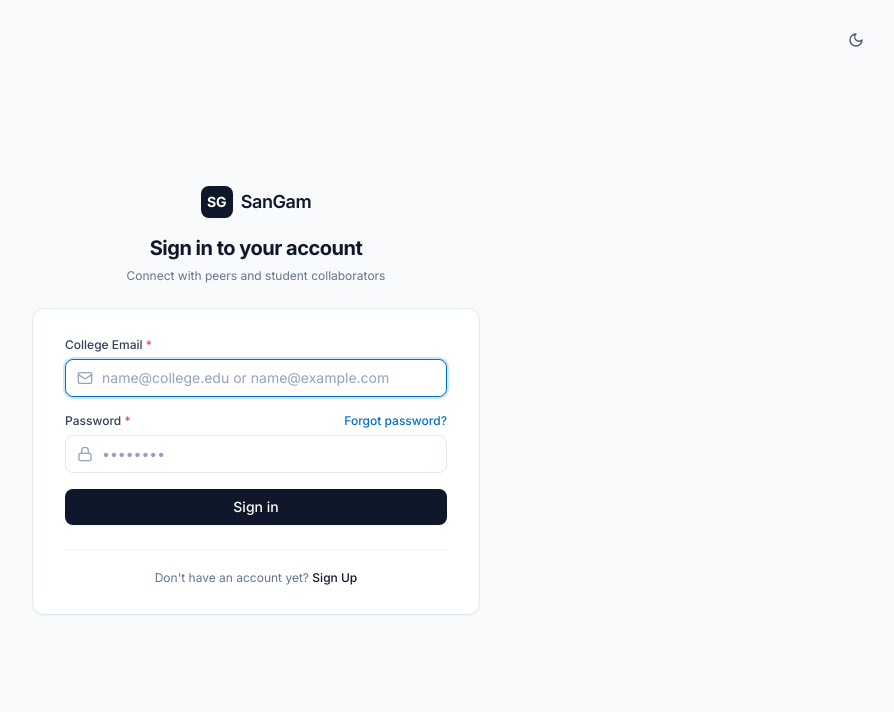
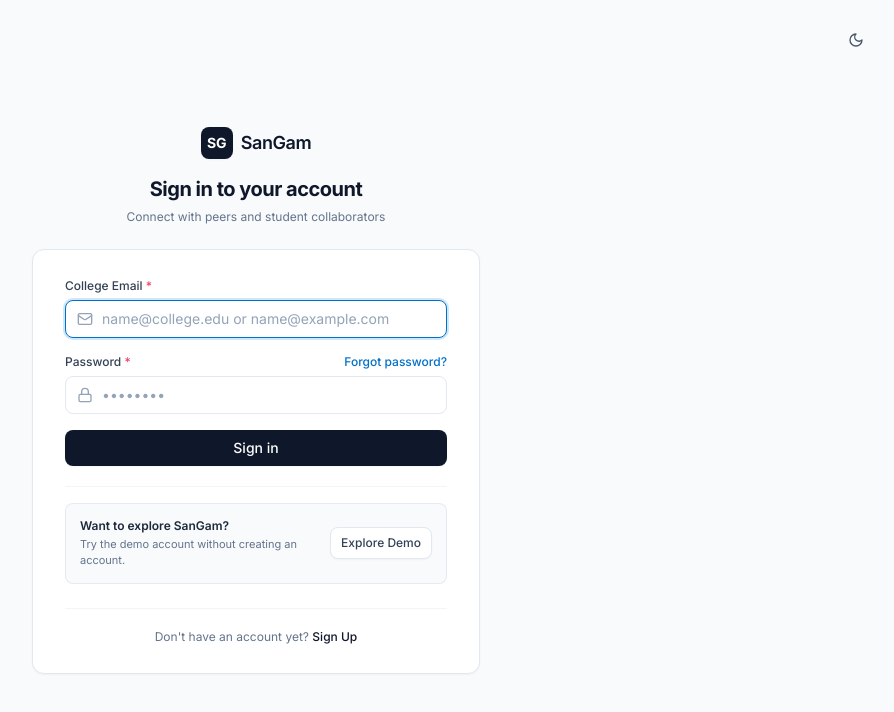
Before and after one commit to Gitey007/SanGam, a React (Vite) app in the folder Frontend/: page /login in a window 1280 px wide. Shown: the top 712 px of the page, without its empty margins (384-1278 px from the left). Built offline with nearby package versions, Linux system fonts and the light colour scheme; no server answers; the HTML template or start-up script is replaced by a standard one.

Commit message:
feat: enable visibility of the demo login section

```diff
--- a/Frontend/src/pages/LoginPage.jsx
+++ b/Frontend/src/pages/LoginPage.jsx
@@ -11,7 +11,7 @@ import { extractErrorMessage } from '../utils/helpers';
 
 // Flag to control visibility of the public Demo account entry point.
 // Kept for easy restoration: set to true to show the "Explore Demo" button again.
-const SHOW_DEMO_LOGIN = false;
+const SHOW_DEMO_LOGIN = true;
 
 export const LoginPage = () => {
   const [formData, setFormData] = useState({
```
